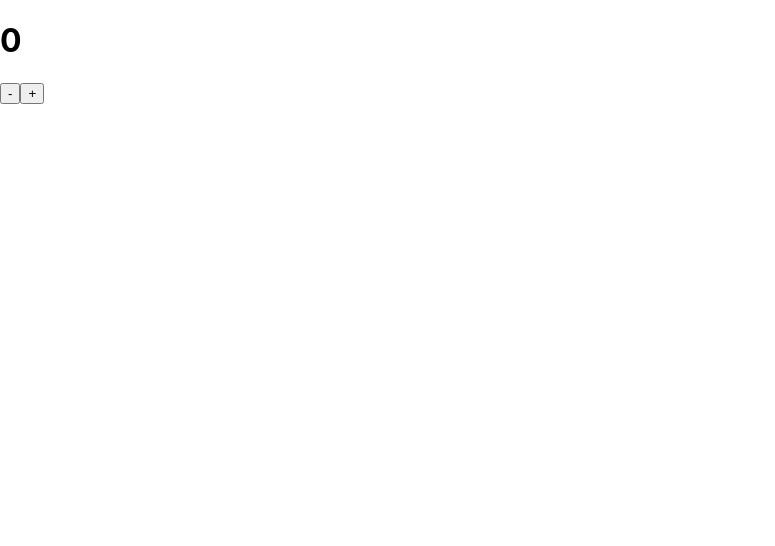
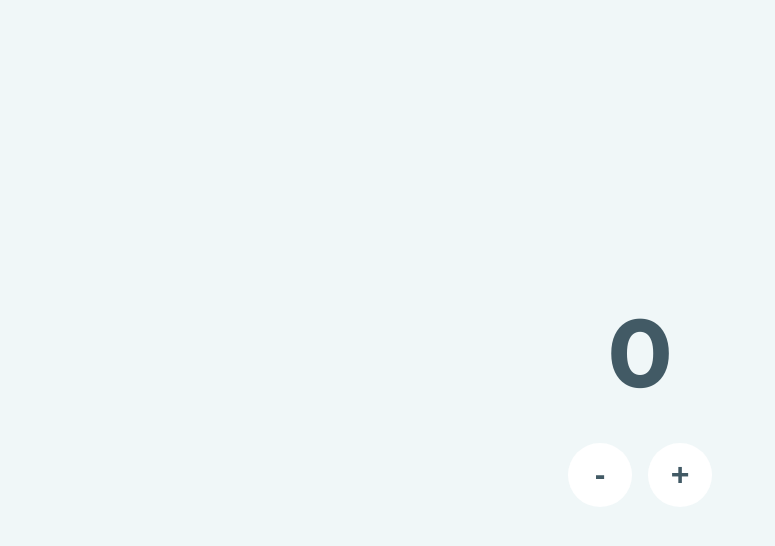
Before and after one commit to Aintripin/ReactCounter_v000, a React (Create React App) app: page / in a window 1280 px wide. Shown: the top 546 px of the page, without its empty margins (0-775 px from the left). Built offline with nearby package versions, Linux system fonts and the light colour scheme.

Commit message:
brushed up App.scss file now about to reference the classes in react

```diff
--- a/src/App.css
+++ b/src/App.css
@@ -1 +1,111 @@
-/* No CSS *//*# sourceMappingURL=App.css.map */
+*,
+*::before,
+*::after {
+  -webkit-box-sizing: border-box;
+          box-sizing: border-box;
+  margin: 0;
+  padding: 0;
+}
+
+.app {
+  font-family: Montserrat, sans-serif;
+  display: -webkit-box;
+  display: -ms-flexbox;
+  display: flex;
+  -webkit-box-orient: vertical;
+  -webkit-box-direction: normal;
+      -ms-flex-direction: column;
+          flex-direction: column;
+  -webkit-box-pack: center;
+      -ms-flex-pack: center;
+          justify-content: center;
+  -webkit-box-align: center;
+      -ms-flex-align: center;
+          align-items: center;
+  gap: 2rem;
+  height: 100vh;
+  background-color: #f0f7f8;
+  color: #425a65;
+}
+
+h1 {
+  font-size: 6rem;
+}
+
+.button-wrapper {
+  display: -webkit-box;
+  display: -ms-flexbox;
+  display: flex;
+  gap: 1rem;
+}
+
+.button-wrapper > * {
+  border: none;
+  background-color: white;
+  -webkit-box-shadow: 0px 0px 0px #cfd8dc;
+          box-shadow: 0px 0px 0px #cfd8dc;
+  font-weight: bold;
+  font-size: 2rem;
+  color: inherit;
+  border-radius: 50%;
+  height: 4rem;
+  width: 4rem;
+  cursor: pointer;
+  outline: none;
+  -webkit-transition: background-color 250ms ease-in-out, -webkit-transform 50ms ease-in-out;
+  transition: background-color 250ms ease-in-out, -webkit-transform 50ms ease-in-out;
+  transition: background-color 250ms ease-in-out, transform 50ms ease-in-out;
+  transition: background-color 250ms ease-in-out, transform 50ms ease-in-out, -webkit-transform 50ms ease-in-out;
+}
+
+.button-wrapper > *:hover {
+  background-color: #cfd8dc;
+}
+
+.button-wrapper > *:active {
+  -webkit-transform: scale(0.9);
+          transform: scale(0.9);
+}
+
+.negative {
+  color: #ff1744;
+  -webkit-animation: pulse 500ms ease-in-out;
+          animation: pulse 500ms ease-in-out;
+}
+
+.positive {
+  color: #2abf77;
+  -webkit-animation: pulse 500ms ease-in-out;
+          animation: pulse 500ms ease-in-out;
+}
+
+@-webkit-keyframes pulse {
+  0% {
+    -webkit-transform: scale(1);
+            transform: scale(1);
+  }
+  50% {
+    -webkit-transform: scale(1.2);
+            transform: scale(1.2);
+  }
+  100% {
+    -webkit-transform: scale(1);
+            transform: scale(1);
+  }
+}
+
+@keyframes pulse {
+  0% {
+    -webkit-transform: scale(1);
+            transform: scale(1);
+  }
+  50% {
+    -webkit-transform: scale(1.2);
+            transform: scale(1.2);
+  }
+  100% {
+    -webkit-transform: scale(1);
+            transform: scale(1);
+  }
+}
+/*# sourceMappingURL=App.css.map */
--- a/src/App.scss
+++ b/src/App.scss
@@ -9,3 +9,85 @@ $clr-gray500: #425a65;
 
 // border radius:
 $radius: 0.2rem;
+
+*,
+*::before,
+*::after {
+    box-sizing: border-box;
+    margin: 0;
+    padding: 0;
+}
+
+.app {
+    font-family: Montserrat, sans-serif;
+    display: flex;
+    flex-direction: column;
+    justify-content: center;
+    align-items: center;
+    gap: 2rem;
+    height: 100vh;
+    background-color: $clr-gray100;
+    color: $clr-gray500;
+}
+
+h1 {
+    font-size: 6rem;
+}
+
+.button-wrapper {
+    display: flex;
+    gap: 1rem;
+
+    & > * {                 // select all the children of the button wrapper
+        border: none;
+        background-color: white;
+        box-shadow: 0px 0px 0px $clr-gray200;
+        font-weight: bold;
+        font-size: 2rem;
+        color: inherit;
+        border-radius: 50%;
+        height: 4rem;
+        width: 4rem;
+        cursor: pointer;
+        outline: none;
+        transition:
+            background-color 250ms ease-in-out, transform 50ms ease-in-out;
+
+        &:hover{
+            background-color: $clr-gray200;
+        }
+
+        &:active{
+            transform:scale(0.9);
+        }
+    }
+}
+
+.negative {
+    color: $clr-negative;
+    animation: pulse 500ms ease-in-out;
+}
+
+.positive {
+    color: $clr-positive;
+    animation: pulse 500ms ease-in-out;
+}
+
+@keyframes pulse {
+    0% {
+        transform: scale(1);
+    }
+    50% {
+        transform: scale(1.2);
+    }
+    100% {
+        transform: scale(1);
+    }
+// COULD ALSO BE:
+    // 0%, 100% {
+    //     transform: scale(1);
+    // }
+    // 50% {
+    //     transform: scale(1.2);
+    // }
+}
```
Also changed, not shown: 1 other file (tests, documents, lock files or other folders).
